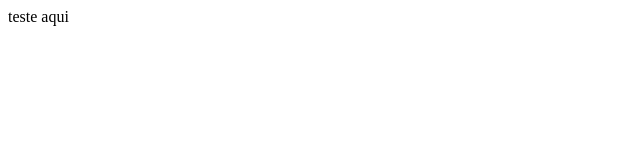
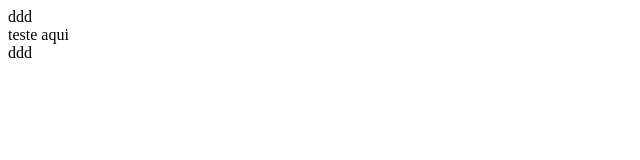
Before and after one commit to audienciaon/audienciaon, a plain HTML site: page index.html in a window 1280 px wide. Shown: the whole page, without its empty margins (0-640 px from the left). Drawn offline with Linux system fonts and the light colour scheme.

Commit message:
Update index.html

```diff
--- a/index.html
+++ b/index.html
@@ -8,13 +8,13 @@
 </head>
 <body>
     <header>
-
+ddd
     </header>
     <main>
         teste aqui
     </main>
     <footer>
-
+ddd
     </footer>
 </body>
 </html>
```
